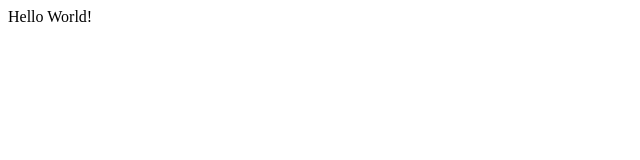
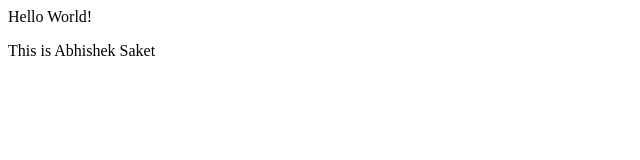
Before and after one commit to AbhishekSaket/Abhi-demo, a plain HTML site: page index.html in a window 1280 px wide. Shown: the whole page, without its empty margins (0-640 px from the left). Drawn offline with Linux system fonts and the light colour scheme.

Commit message:
Add new line

```diff
--- a/index.html
+++ b/index.html
@@ -1 +1,2 @@
 <p>Hello World!</p>
+<p>This is Abhishek Saket</p>
```
